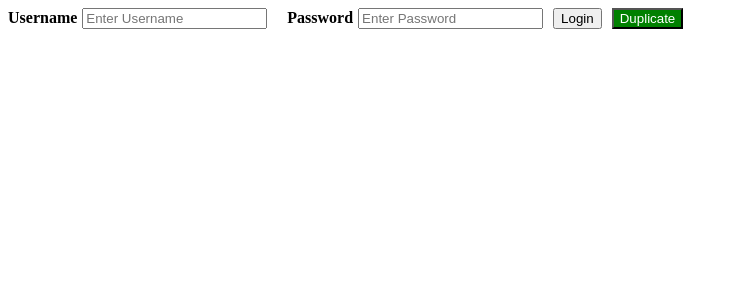
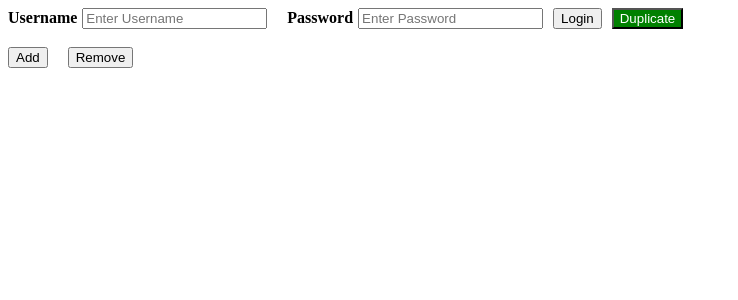
Before and after one commit to Veera61/pink-blue, an Angular app: page / in a window 1280 px wide. Shown: the top 300 px of the page, without its empty margins (0-738 px from the left). Built offline with nearby package versions, Linux system fonts and the light colour scheme.

Commit message:
add and remove element changes

```diff
--- a/src/app/login/login.component.css
+++ b/src/app/login/login.component.css
@@ -0,0 +1,6 @@
+.bgColor{
+    background-color: red;
+}
+.fontColor{
+    color: white;
+}
--- a/src/app/login/login.component.html
+++ b/src/app/login/login.component.html
@@ -7,3 +7,11 @@
     <button style="margin-left: 10px; color:white; background-color: green;"
             type="Duplicate" (click) = "confirmToOpenCurrentPageInNewTab()">Duplicate</button>
 </div>
+<div><br>
+    <button (click) = "add()">Add</button>
+    <button style="margin-left: 20px;" (click) = "remove()">Remove</button>
+</div>
+<div>
+    <li style = "text-align: center; font-size: 50px; list-style: none;"
+    *ngFor = "let x of addOrRemoveList; let i = index" [ngClass] = "{'bgColor': i%2 != 0 }">{{x}}</li>
+</div>
--- a/src/app/login/login.component.ts
+++ b/src/app/login/login.component.ts
@@ -6,6 +6,7 @@ import { Component } from '@angular/core';
   styleUrls: ['./login.component.css']
 })
 export class LoginComponent {
+  addOrRemoveList:any = []
   confirmToOpenInNewTab() {
     const openInNewTab = confirm("Do you want open this in new tab");
     if(openInNewTab){
@@ -23,4 +24,10 @@ export class LoginComponent {
       alert("user dont want to open this page in new page");
     }
   }
+  add(){
+    this.addOrRemoveList.push(10);
+  }
+  remove(){
+    this.addOrRemoveList.pop();
+  }
 }
```
